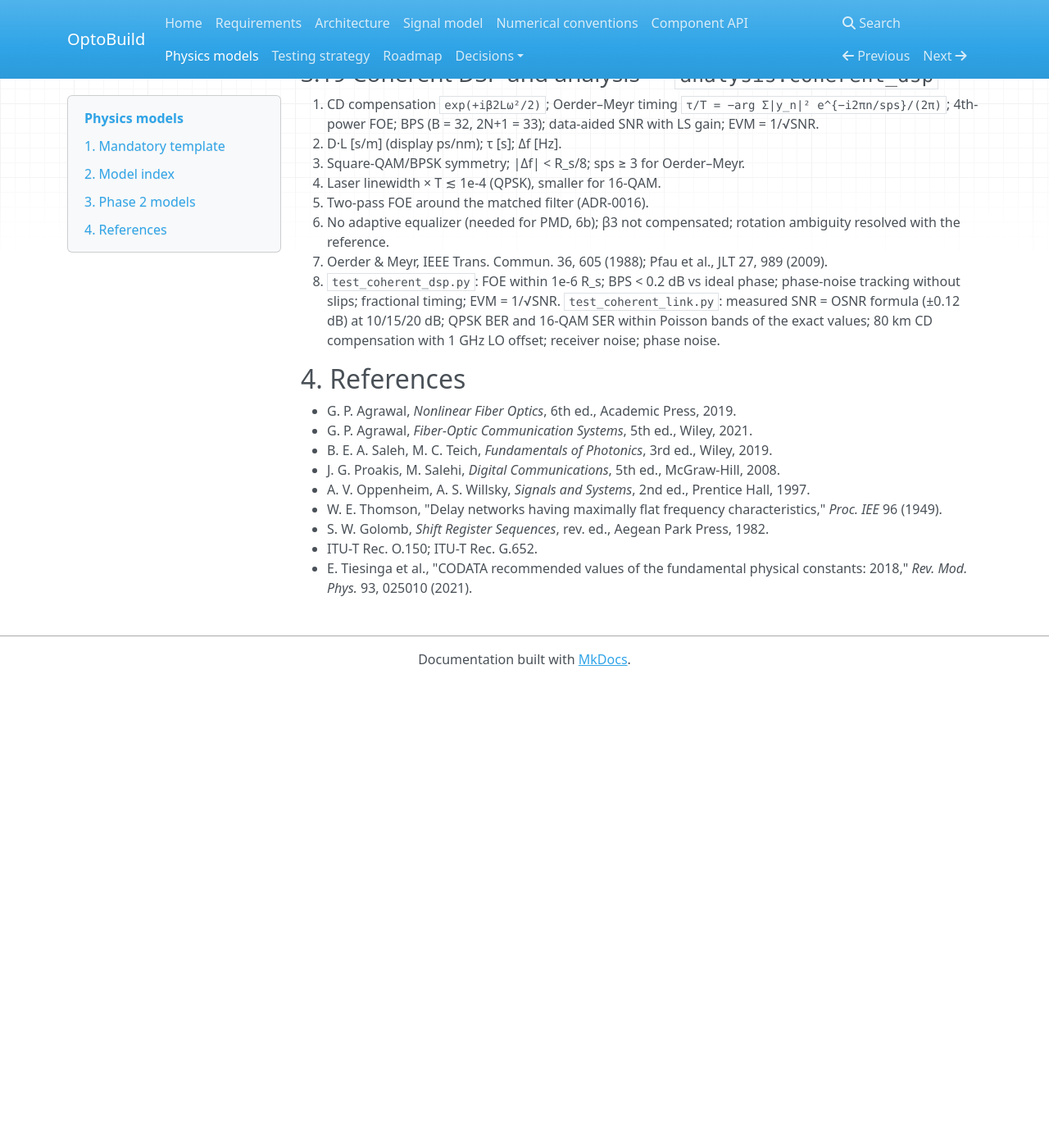
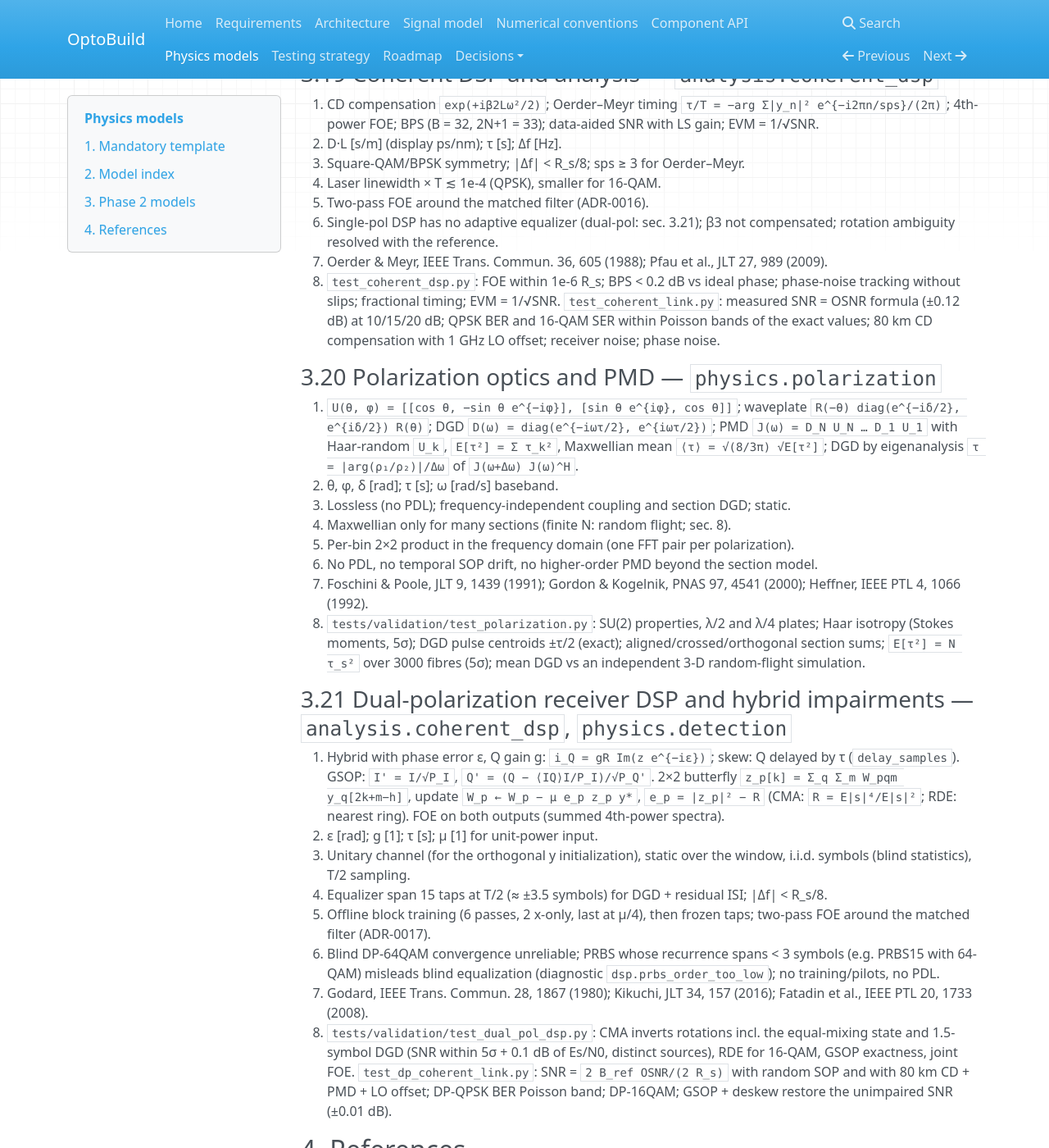
Before and after one commit to M-Khalid16/OptoBuild, an MkDocs documentation site: the page built from docs/physics_models.md, in a window 1280 px wide and 1400 px high, scrolled down 8404 px. Shown: the whole window at 82% size. Built offline with MkDocs 1.6.1, drawn with Linux system fonts in a browser that asks for light colours; nearby versions of some CDN libraries; before the commit the page ends 9236 px from its top, so only the background shows below that; some of the changed text lies outside the part shown.

Commit message:
Document Phase 6b (ADR-0017, physics models 3.20-3.21); version 0.8.0
Co-Authored-By: Claude Opus 5.5 <noreply@anthropic.com>
Claude-Session: https://claude.ai/code/session_017v3n7Ra3BEk55HR82Vj1Xd

```diff
--- a/docs/physics_models.md
+++ b/docs/physics_models.md
@@ -1,6 +1,6 @@
 # Physics models
 
-Status: **Phase 2, 4, 5 and 6 (single-polarization) models implemented and validated** (v0.7.0). Later-phase
+Status: **Phase 2, 4, 5, 6 and 6b models implemented and validated** (v0.8.0). Later-phase
 models are listed in §2 as *not started*; nothing here describes code that
 does not exist.
 
@@ -335,7 +335,8 @@ at the window edges.
 3. Ideal hybrid, identical diodes, aligned single-pol LO.
 4. Gaussian shot-noise regime.
 5. Four square-law detections reusing `photocurrent` / `pin_noise`.
-6. No hybrid imbalance, no finite CMRR, no bandwidth limit.
+6. Hybrid phase error ε and quadrature gain g (v1.1, sec. 3.21); no finite
+   CMRR, no bandwidth limit.
 7. Kikuchi, JLT 34, 157 (2016).
 8. Noiseless identity (1e-15); per-quadrature variance
    `(2qR(P_s+P_lo)/2 + 8kT/R_L)·fs/2` (5σ); end-to-end
@@ -350,7 +351,7 @@ at the window edges.
 3. Square-QAM/BPSK symmetry; |Δf| < R_s/8; sps ≥ 3 for Oerder–Meyr.
 4. Laser linewidth × T ≲ 1e-4 (QPSK), smaller for 16-QAM.
 5. Two-pass FOE around the matched filter (ADR-0016).
-6. No adaptive equalizer (needed for PMD, 6b); β3 not compensated;
+6. Single-pol DSP has no adaptive equalizer (dual-pol: sec. 3.21); β3 not compensated;
    rotation ambiguity resolved with the reference.
 7. Oerder & Meyr, IEEE Trans. Commun. 36, 605 (1988); Pfau et al., JLT 27, 989 (2009).
 8. `test_coherent_dsp.py`: FOE within 1e-6 R_s; BPS < 0.2 dB vs ideal phase;
@@ -359,11 +360,59 @@ at the window edges.
    QPSK BER and 16-QAM SER within Poisson bands of the exact values;
    80 km CD compensation with 1 GHz LO offset; receiver noise; phase noise.
 
+### 3.20 Polarization optics and PMD — `physics.polarization`
+
+1. `U(θ, φ) = [[cos θ, −sin θ e^{−iφ}], [sin θ e^{iφ}, cos θ]]`; waveplate
+   `R(−θ) diag(e^{−iδ/2}, e^{iδ/2}) R(θ)`; DGD `D(ω) = diag(e^{−iωτ/2}, e^{iωτ/2})`;
+   PMD `J(ω) = D_N U_N … D_1 U_1` with Haar-random `U_k`, `E[τ²] = Σ τ_k²`,
+   Maxwellian mean `⟨τ⟩ = √(8/3π) √E[τ²]`; DGD by eigenanalysis
+   `τ = |arg(ρ₁/ρ₂)|/Δω` of `J(ω+Δω) J(ω)^H`.
+2. θ, φ, δ [rad]; τ [s]; ω [rad/s] baseband.
+3. Lossless (no PDL); frequency-independent coupling and section DGD; static.
+4. Maxwellian only for many sections (finite N: random flight; sec. 8).
+5. Per-bin 2×2 product in the frequency domain (one FFT pair per polarization).
+6. No PDL, no temporal SOP drift, no higher-order PMD beyond the section model.
+7. Foschini & Poole, JLT 9, 1439 (1991); Gordon & Kogelnik, PNAS 97, 4541
+   (2000); Heffner, IEEE PTL 4, 1066 (1992).
+8. `tests/validation/test_polarization.py`: SU(2) properties, λ/2 and λ/4
+   plates; Haar isotropy (Stokes moments, 5σ); DGD pulse centroids ±τ/2
+   (exact); aligned/crossed/orthogonal section sums; `E[τ²] = N τ_s²` over
+   3000 fibres (5σ); mean DGD vs an independent 3-D random-flight simulation.
+
+### 3.21 Dual-polarization receiver DSP and hybrid impairments — `analysis.coherent_dsp`, `physics.detection`
+
+1. Hybrid with phase error ε, Q gain g: `i_Q = gR Im(z e^{−iε})`; skew: Q
+   delayed by τ (`delay_samples`). GSOP: `I' = I/√P_I`,
+   `Q' = (Q − ⟨IQ⟩I/P_I)/√P_Q'`. 2×2 butterfly
+   `z_p[k] = Σ_q Σ_m W_pqm y_q[2k+m−h]`, update `W_p ← W_p − μ e_p z_p y*`,
+   `e_p = |z_p|² − R` (CMA: `R = E|s|⁴/E|s|²`; RDE: nearest ring). FOE on
+   both outputs (summed 4th-power spectra).
+2. ε [rad]; g [1]; τ [s]; μ [1] for unit-power input.
+3. Unitary channel (for the orthogonal y initialization), static over the
+   window, i.i.d. symbols (blind statistics), T/2 sampling.
+4. Equalizer span 15 taps at T/2 (≈ ±3.5 symbols) for DGD + residual ISI;
+   |Δf| < R_s/8.
+5. Offline block training (6 passes, 2 x-only, last at μ/4), then frozen taps;
+   two-pass FOE around the matched filter (ADR-0017).
+6. Blind DP-64QAM convergence unreliable; PRBS whose recurrence spans < 3
+   symbols (e.g. PRBS15 with 64-QAM) misleads blind equalization (diagnostic
+   `dsp.prbs_order_too_low`); no training/pilots, no PDL.
+7. Godard, IEEE Trans. Commun. 28, 1867 (1980); Kikuchi, JLT 34, 157 (2016);
+   Fatadin et al., IEEE PTL 20, 1733 (2008).
+8. `tests/validation/test_dual_pol_dsp.py`: CMA inverts rotations incl. the
+   equal-mixing state and 1.5-symbol DGD (SNR within 5σ + 0.1 dB of Es/N0,
+   distinct sources), RDE for 16-QAM, GSOP exactness, joint FOE.
+   `test_dp_coherent_link.py`: SNR = `2 B_ref OSNR/(2 R_s)` with random SOP and
+   with 80 km CD + PMD + LO offset; DP-QPSK BER Poisson band; DP-16QAM;
+   GSOP + deskew restore the unimpaired SNR (±0.01 dB).
+
 ## 4. References
 
 * G. P. Agrawal, *Nonlinear Fiber Optics*, 6th ed., Academic Press, 2019.
 * G. P. Agrawal, *Fiber-Optic Communication Systems*, 5th ed., Wiley, 2021.
 * B. E. A. Saleh, M. C. Teich, *Fundamentals of Photonics*, 3rd ed., Wiley, 2019.
+* D. N. Godard, "Self-recovering equalization and carrier tracking in two-dimensional data communication systems," *IEEE Trans. Commun.* 28, 1867 (1980).
+* G. J. Foschini, C. D. Poole, "Statistical theory of polarization dispersion in single mode fibers," *J. Lightwave Technol.* 9, 1439 (1991).
 * J. G. Proakis, M. Salehi, *Digital Communications*, 5th ed., McGraw-Hill, 2008.
 * A. V. Oppenheim, A. S. Willsky, *Signals and Systems*, 2nd ed., Prentice Hall, 1997.
 * W. E. Thomson, "Delay networks having maximally flat frequency characteristics," *Proc. IEE* 96 (1949).
--- a/mkdocs.yml
+++ b/mkdocs.yml
@@ -28,3 +28,4 @@ nav:
       - ADR-0014 SSFM: decisions/0014-ssfm.md
       - ADR-0015 FSO channel: decisions/0015-fso-channel.md
       - ADR-0016 Coherent single-pol: decisions/0016-coherent-single-pol.md
+      - ADR-0017 Dual-pol coherent: decisions/0017-dual-polarization-coherent.md
--- a/pyproject.toml
+++ b/pyproject.toml
@@ -4,7 +4,7 @@ build-backend = "setuptools.build_meta"
 
 [project]
 name = "optobuild"
-version = "0.7.0"
+version = "0.8.0"
 description = "Scientifically validated optical and photonics simulation platform (IM/DD, coherent, nonlinear and free-space links; GUI)."
 readme = "README.md"
 license = { text = "MIT" }
--- a/src/optobuild/__init__.py
+++ b/src/optobuild/__init__.py
@@ -4,6 +4,6 @@ The package is organised in strict layers (see docs/architecture.md). Lower
 layers never import higher layers; this is checked by the test suite.
 """
 
-__version__ = "0.7.0"
+__version__ = "0.8.0"
 
 __all__ = ["__version__"]
```
Also changed, not shown: README.md (+7 -1 lines), docs/decisions/0017-dual-polarization-coherent.md (added, +66 -0 lines), docs/decisions/README.md (+1 -0 lines), docs/roadmap.md (+14 -3 lines), docs/signal_model.md (+7 -4 lines), docs/testing_strategy.md (+2 -0 lines), 1 other file.
